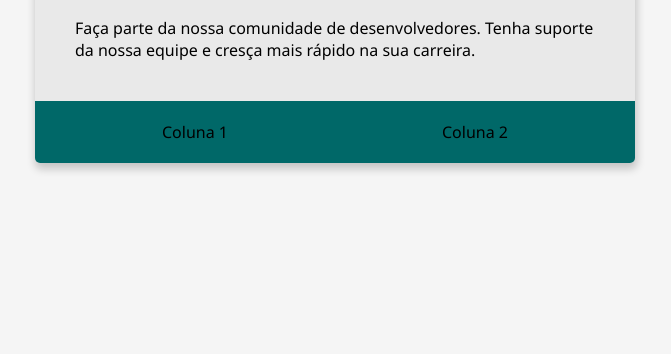
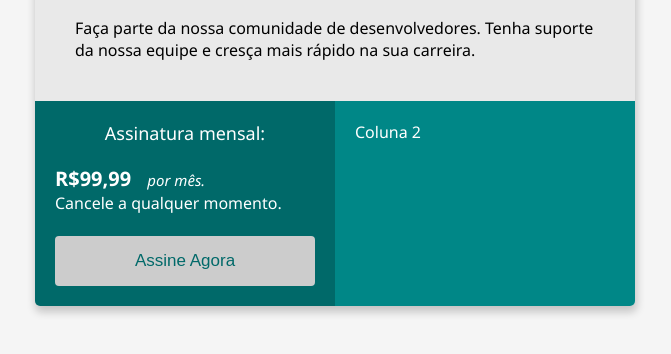
Before and after one commit to majusf/BootCamp2, a plain HTML site: page index.html in a window 1280 px wide. Shown: the part 138-492 px from the top of the page, without its empty margins (305-976 px from the left). Drawn offline with Linux system fonts and the light colour scheme.

Commit message:
closes #5 - button e span

```diff
--- a/index.html
+++ b/index.html
@@ -28,9 +28,7 @@
 
         .flex-container{
             display: flex;
-            background-color:#006868;
             justify-content: space-around;
-            padding: 20px;
         }
 
         .header-title{
@@ -49,6 +47,55 @@
 
         }
 
+        .col-1{
+            background-color: #006969;
+            color: #FFFF;
+            width: 50%;
+            padding: 20px;
+        }
+
+        .col-2{
+            background-color: #008787;
+            color: #FFFF;
+            width: 50%;
+            padding: 20px;
+
+
+        }
+
+        .subscription-title{
+            font-size: 18px;
+            text-align: center;
+            margin-bottom: 20px;
+        }
+
+        .price{
+            font-size: 20px;
+            font-weight: 700;
+        }
+
+        .month{
+            font-size: 15px;
+            font-style: italic;
+            margin-left: 12px;
+        }
+
+        .button{
+            background-color:#CCCCCC;
+            color: #006969;
+            font-size: 17px;
+            width: 100%;
+            padding: 15px 32px;
+            margin-top: 22px;
+            border-radius: 4px;
+            border: none;
+            cursor: pointer;
+        }
+
+        .button:hover{
+            background-color: #E9E9E9;
+        }
+
     </style>
 
 </head>
@@ -61,16 +108,29 @@
             <div class="header-subtitle">
                 Faça a sua assinatura agora e ganha 30% de desconto!
             </div>
-            <div class="header-text">
+            <div>
                 Faça parte da nossa comunidade de desenvolvedores.
                 Tenha suporte da nossa equipe e cresça mais rápido na sua carreira.
             </div>
         </div>
         <div class="flex-container">
-            <div>
-                Coluna 1
+            <div class="col-1">
+                <div class="subscription-title">
+                    Assinatura mensal:
+                </div>
+
+                <div>
+                   <span class="price">R$99,99</span>
+                   <span class="month">por mês.</span>
+                </div>
+
+                <div>
+                    Cancele a qualquer momento.
+                </div>
+
+                <button class="button">Assine Agora</button>
             </div>
-            <div>
+            <div class="col-2">
                 Coluna 2
             </div>
         </div>
```
